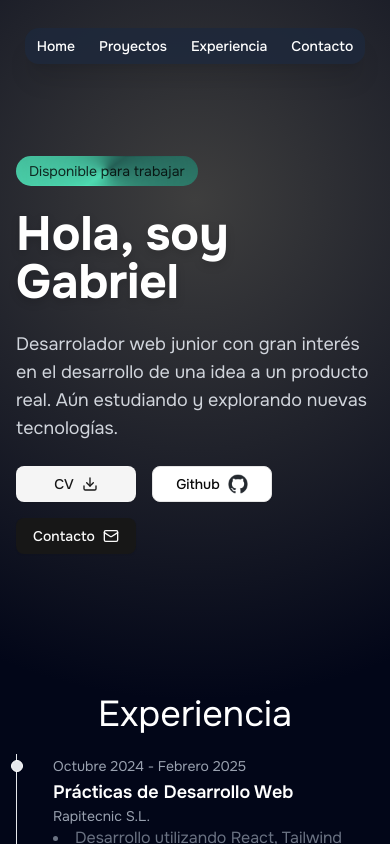
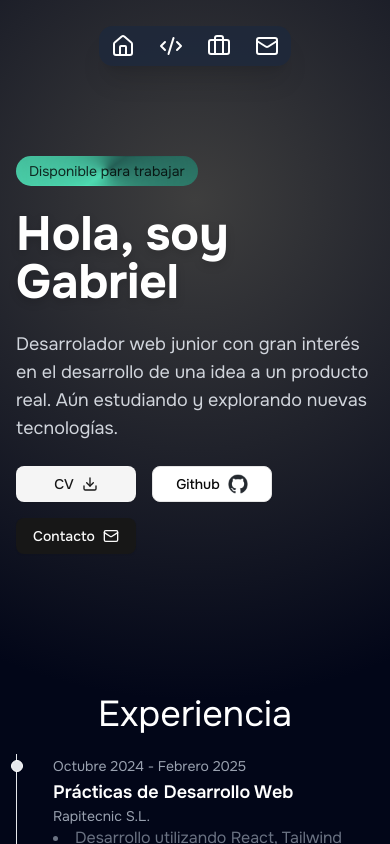
Before and after one commit to espinoza0/portfolio, a Next.js app: page / in a window 390 px wide. Shown: the top 844 px of the page. Built offline with nearby package versions, Linux system fonts and the light colour scheme.

Commit message:
añadido iconos en navbar, mobile

```diff
--- a/src/components/Header.tsx
+++ b/src/components/Header.tsx
@@ -1,3 +1,4 @@
+import { Briefcase, Code2, Home, Mail } from "lucide-react";
 import Link from "next/link";
 
 export default function Header() {
@@ -8,30 +9,34 @@ export default function Header() {
           href="#"
           className="text-sm font-medium transition-colors hover:text-slate-500"
         >
-          Home
+          <span className="hidden md:inline">Home</span>
+          {<Home className="md:hidden" />}
         </a>
         <Link
           href="#proyectos"
           className="text-sm font-medium transition-colors hover:text-slate-500"
           prefetch={false}
         >
-          Proyectos
+          <span className="hidden md:inline">Proyectos</span>
+          <Code2 className="md:hidden" />
         </Link>
         <Link
           href="#experiencia"
           className="text-sm font-medium transition-colors hover:text-slate-500"
           prefetch={false}
         >
-          Experiencia
+          <span className="hidden md:inline">Experiencia</span>
+          <Briefcase className="md:hidden" />
         </Link>
         <Link
           href="/"
           className="text-sm font-medium transition-colors hover:text-slate-500"
           prefetch={false}
         >
-          Contacto
+          <span className="hidden md:inline">Contacto</span>
+          <Mail className="md:hidden" />
         </Link>
       </nav>
     </div>
-  )
+  );
 }
```
